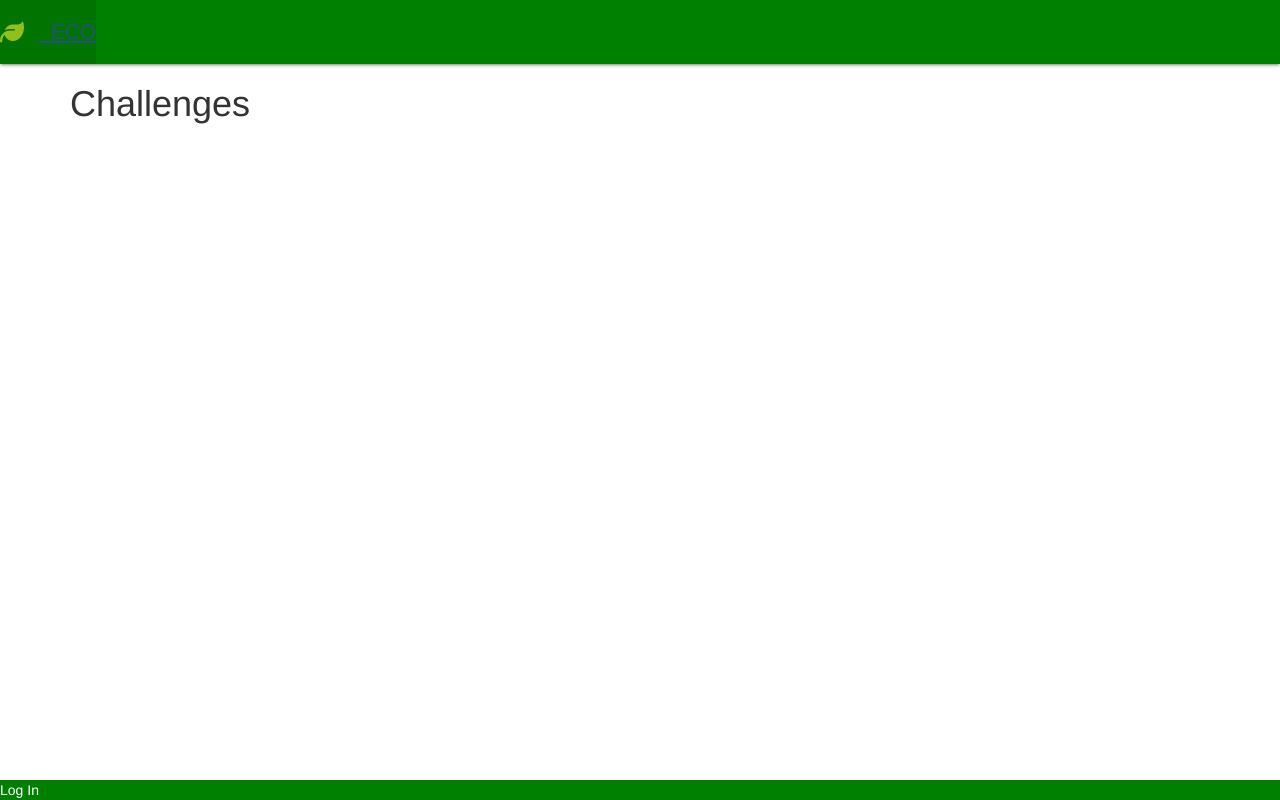
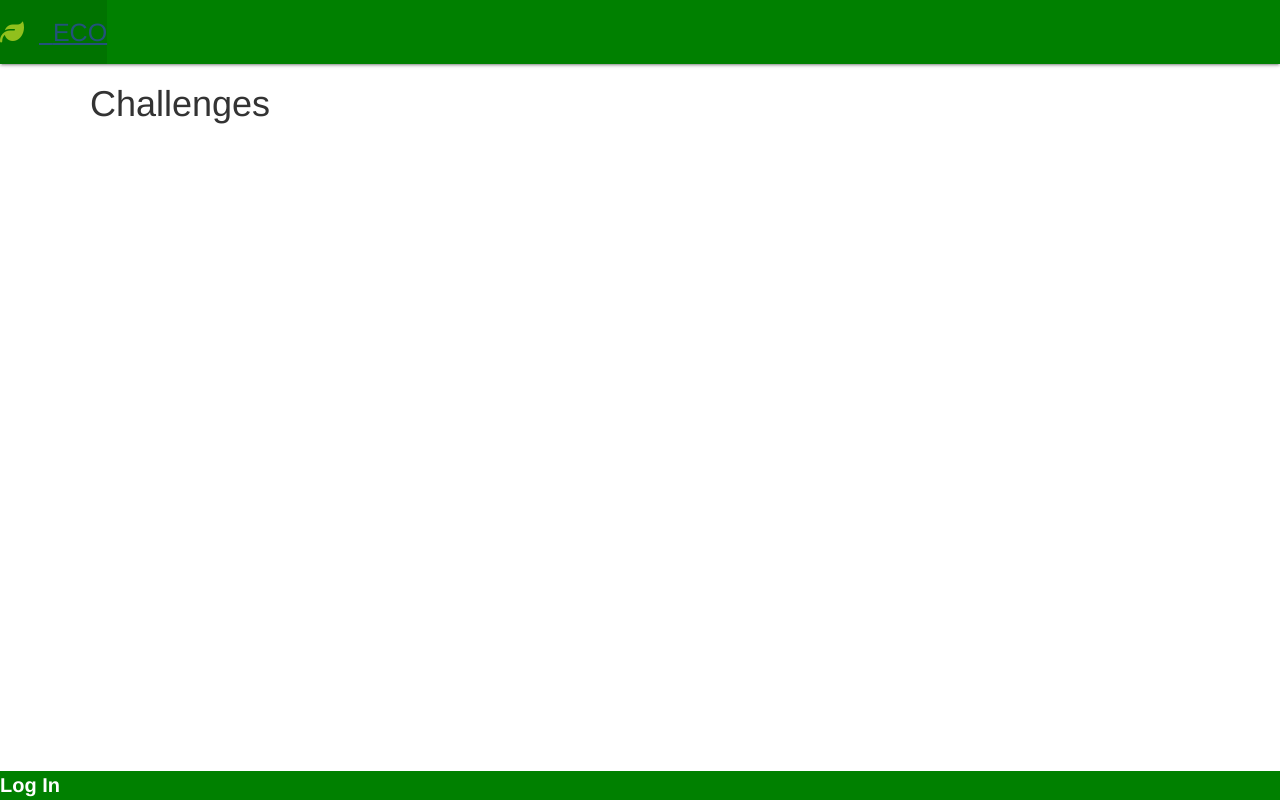
Before and after one commit to nhasley/ECO-App-Python, a Django app: page / in a window 1280 px wide. Run offline with Django 3.2, Linux system fonts and the light colour scheme; data that the repository does not hold is empty; some libraries are stand-ins or nearby versions.

Commit message:
update font size and spacing

```diff
--- a/main_app/static/css/style.css
+++ b/main_app/static/css/style.css
@@ -5,8 +5,18 @@ body {
   font: Helvetica, 'sans serif';
   }
 
+h1, div.card-content {
+  margin: 20px;
+}
+
+#head {
+  font-size: 25px;
+}
+
 #text {
   color: white;
+  font-size: 20px;
+  font-weight: 800;
 }
 
 .card .card-title {
--- a/main_app/templates/base.html
+++ b/main_app/templates/base.html
@@ -17,7 +17,7 @@
     <nav>
       <div class="nav-wrapper">
         <ul>
-          <li><a href="/" class="left brand-logo">&nbsp;&nbsp;<i class="fas fa-leaf" style="color:#91C01D;"></i>ECO</a></li>
+          <li><a href="/" class="left brand-logo" id="head">&nbsp;&nbsp;<i class="fas fa-leaf" style="color:#91C01D;"></i>ECO</a></li>
         </ul>
       </div>
     </nav>
@@ -29,8 +29,8 @@
   <footer class="page-footer">
     {% if user.is_authenticated %}
     <ul class="center">
-        <li><a href="{%url 'challenges'%}" id="text"><i class="fas fa-camera-retro" style="font-size:25px; color: white;"></i> Challenges</a></li>
-        <li><a href="{%url 'profile'%}" id="text"><i class="glyphicon glyphicon-user" style="font-size:25px; color: white;"></i> Profile</a></li>
+        <li><a href="{%url 'challenges'%}" id="text"><i class="fas fa-camera-retro" style="font-size:25px; color:#91C01D;"></i> Challenges</a></li>
+        <li><a href="{%url 'profile'%}" id="text"><i class="glyphicon glyphicon-user" style="font-size:25px; color:#91C01D;"></i> Profile</a></li>
         <li><a href="{% url 'logout' %}" id="text">Log Out</a></li>
   {% else %}
     <a href="{% url 'login' %}" id="text">Log In</a>
```
